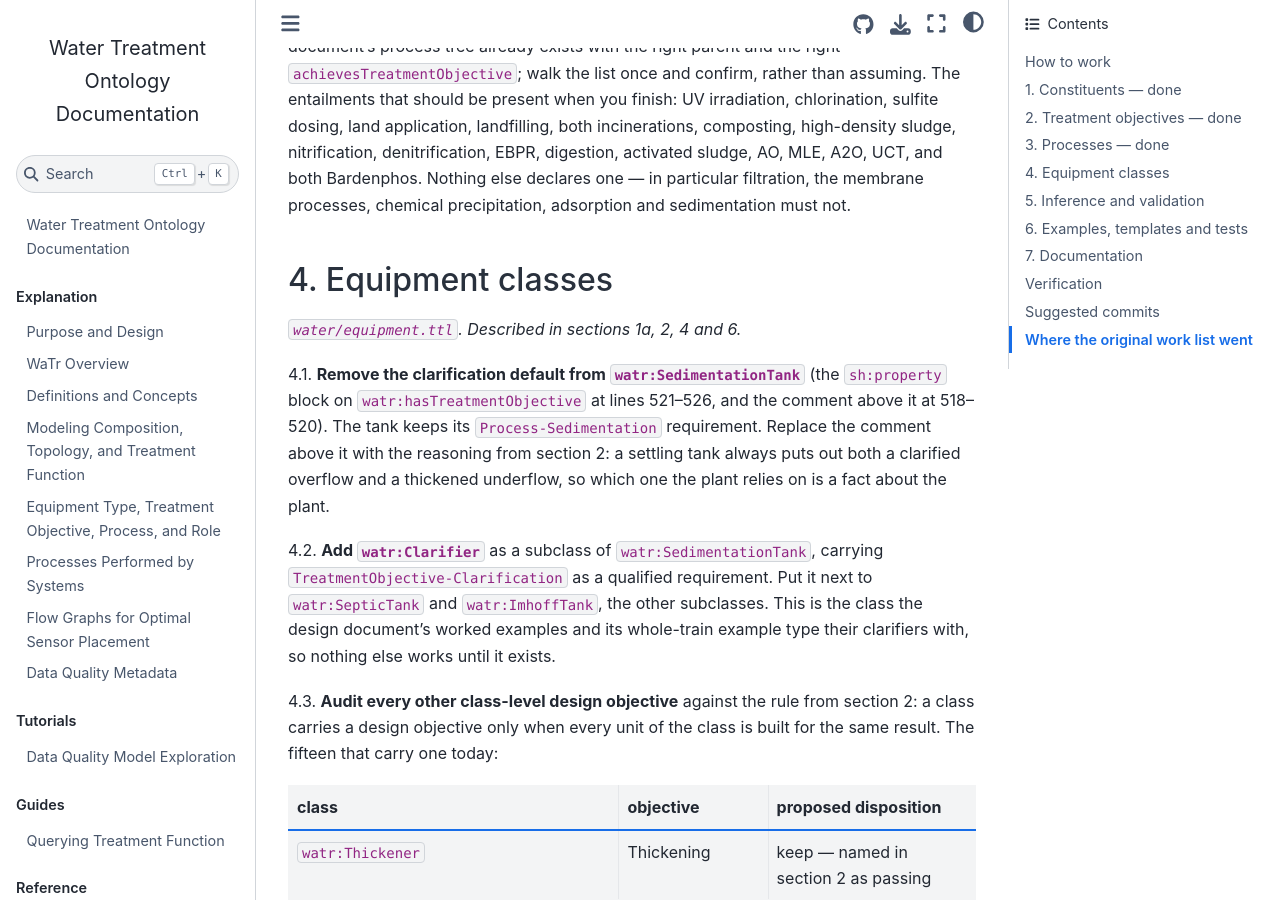
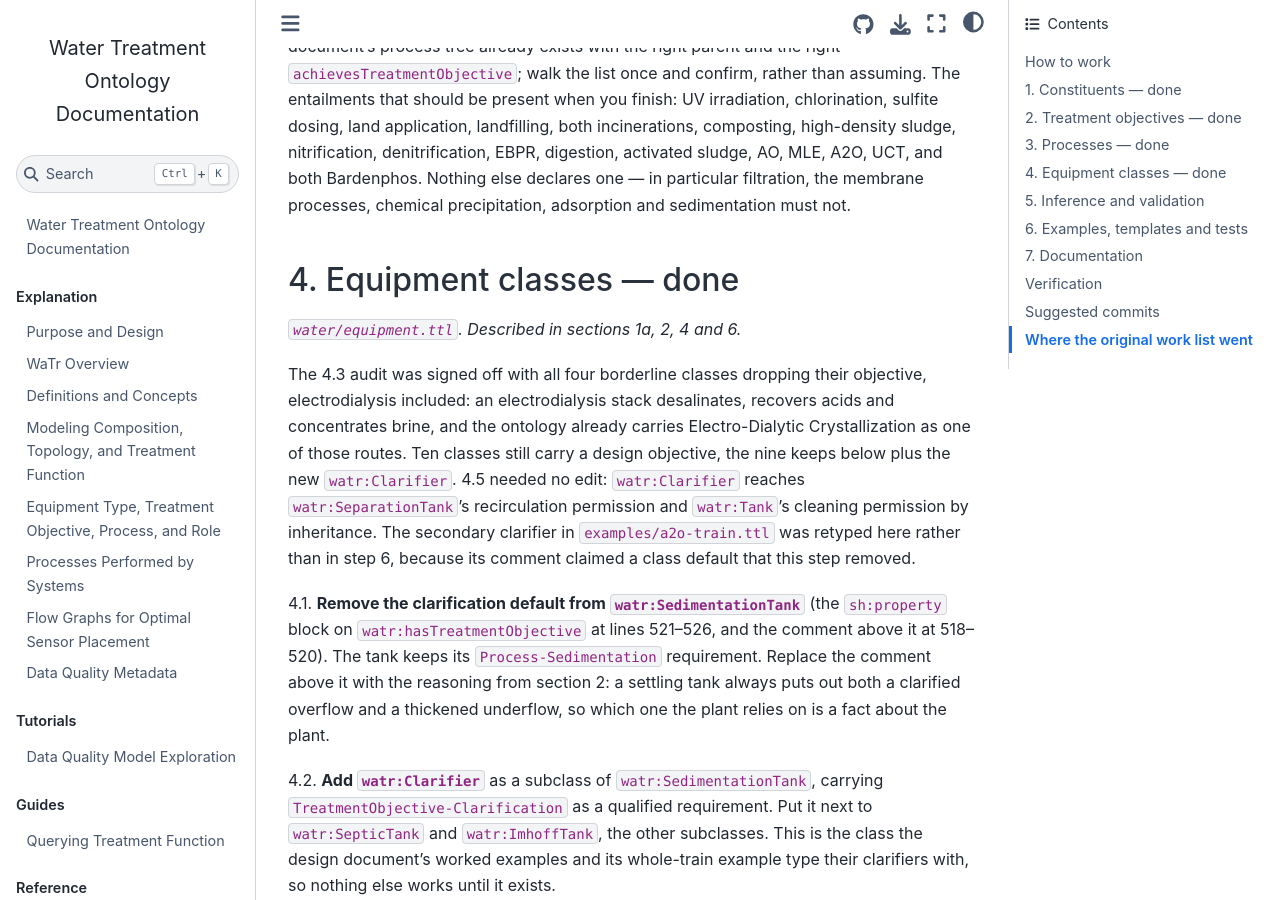
Before and after one commit to DataDrivenCPS/water-ontology, a Jupyter Book: the page built from docs/explanation/treatment_model_work.md, in a window 1280 px wide and 900 px high, scrolled down 8041 px. Built offline with Jupyter Book 1.0.4 settings and Sphinx 7.4.7 and the Sphinx Book theme 1.1.4, drawn with Linux system fonts in a browser that asks for light colours.

Commit message:
feat(equipment): a class carries an objective only if every unit has it
Step 4 of the implementation plan. Six classes were stating one duty of
several as though it were the definition, which put an objective on every
instance whether or not the plant had that intent.

Adds watr:Clarifier, a sedimentation tank operated for its clarified
overflow, and moves Clarification onto it from watr:SedimentationTank. Every
settling tank puts out both a clarified overflow and a thickened underflow;
sedimentation is a fact about the vessel and the product the plant relies on
is a fact about the plant. On the old arrangement every gravity thickener
inherited clarification from the tank it was built on. The modeler now picks
the subclass that matches the product, or types the unit as a sedimentation
tank and states the objective.

Drops the design objective from five more classes, each for the same reason:

  ReverseOsmosisMembrane   Desalination      also PFAS and organics removal
  NanofiltrationUnit       Softening         also colour, organics, sulfate
  MediaFiltrationUnit      TurbidityRemoval  also bulk solids in a roughing duty
  GranularActivatedCarbon  OrganicsRemoval   also PFAS, also chlorine residual
  ElectrodialysisUnit      Desalination      also acid recovery, also ZLD

Ten classes still carry one, and each names a result every unit of the class
is built for: Clarifier, Thickener, DewateringUnit, Digester, DisinfectionUnit,
Screen, GritChamber, SequencingBatchReactor, OxidationDitch, UVH2O2Reactor.

Retypes the secondary clarifier in the A2O example, whose comment claimed a
class default this removes.

```diff
--- a/docs/explanation/treatment_model_work.md
+++ b/docs/explanation/treatment_model_work.md
@@ -276,9 +276,20 @@
 Nothing else declares one — in particular filtration, the membrane processes,
 chemical precipitation, adsorption and sedimentation must not.
 
-## 4. Equipment classes
+## 4. Equipment classes — done
 
 *`water/equipment.ttl`. Described in sections 1a, 2, 4 and 6.*
+
+The 4.3 audit was signed off with all four borderline classes dropping their
+objective, electrodialysis included: an electrodialysis stack desalinates,
+recovers acids and concentrates brine, and the ontology already carries
+Electro-Dialytic Crystallization as one of those routes. Ten classes still
+carry a design objective, the nine keeps below plus the new `watr:Clarifier`.
+4.5 needed no edit: `watr:Clarifier` reaches `watr:SeparationTank`'s
+recirculation permission and `watr:Tank`'s cleaning permission by
+inheritance. The secondary clarifier in `examples/a2o-train.ttl` was retyped
+here rather than in step 6, because its comment claimed a class default that
+this step removed.
 
 4.1. **Remove the clarification default from `watr:SedimentationTank`** (the
 `sh:property` block on `watr:hasTreatmentObjective` at lines 521–526, and the
```
Also changed, not shown: 3 other files.
